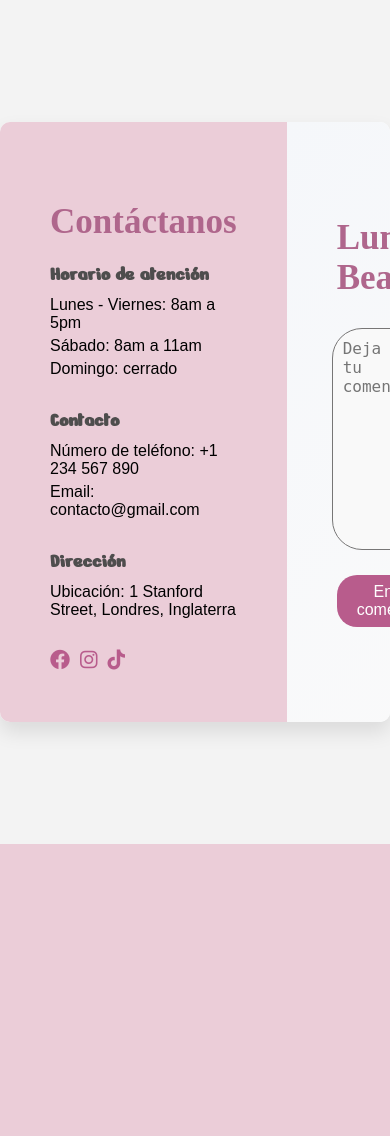
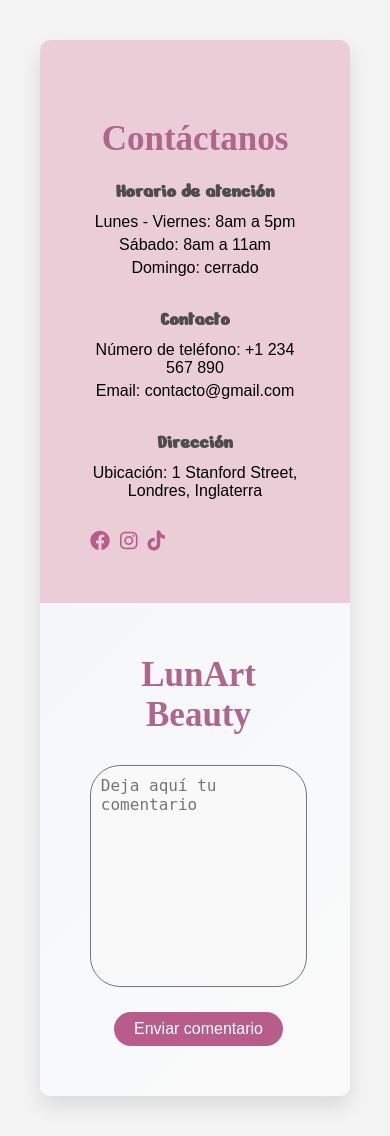
Before and after one commit to AngieGonzales/LUNART-BEAUTY, a Flask app: page /contacto in a window 390 px wide. Before the commit the page ends 844 px from the top, so only its background shows below. Run offline with Flask 3, Linux system fonts and the light colour scheme; some web fonts are replaced.

Commit message:
responsive

```diff
--- a/app/static/contac.css
+++ b/app/static/contac.css
@@ -32,13 +32,13 @@ body {
     font-family: 'Arial', sans-serif;
     background-color: #f3f3f3;
     display: flex;
+    margin: 0;
     justify-content: center;
-    align-items: center;
-    height: 100vh;
-    margin: 0;
+
 }
 
 .container {
+    margin-top: 100px;
     background-color: white;
     border-radius: 10px;
     display: flex;
@@ -46,12 +46,27 @@ body {
     overflow: hidden;
     max-width: 800px;
     width: 100%;
+    top: 20px;
+    text-align: center;
+
+}
+
+@media (max-width: 440px) {
+    .container {
+        display: flex;
+        flex-direction: column;
+        margin: 40px;
+    }
+
+    .contact-info {
+        padding: 0;
+    }
+
 }
 
 .contact-info {
     padding: 50px;
     background-color:#ebcdd8;
-    width: 50%;
 }
 
 .contact-info h2 {
```
